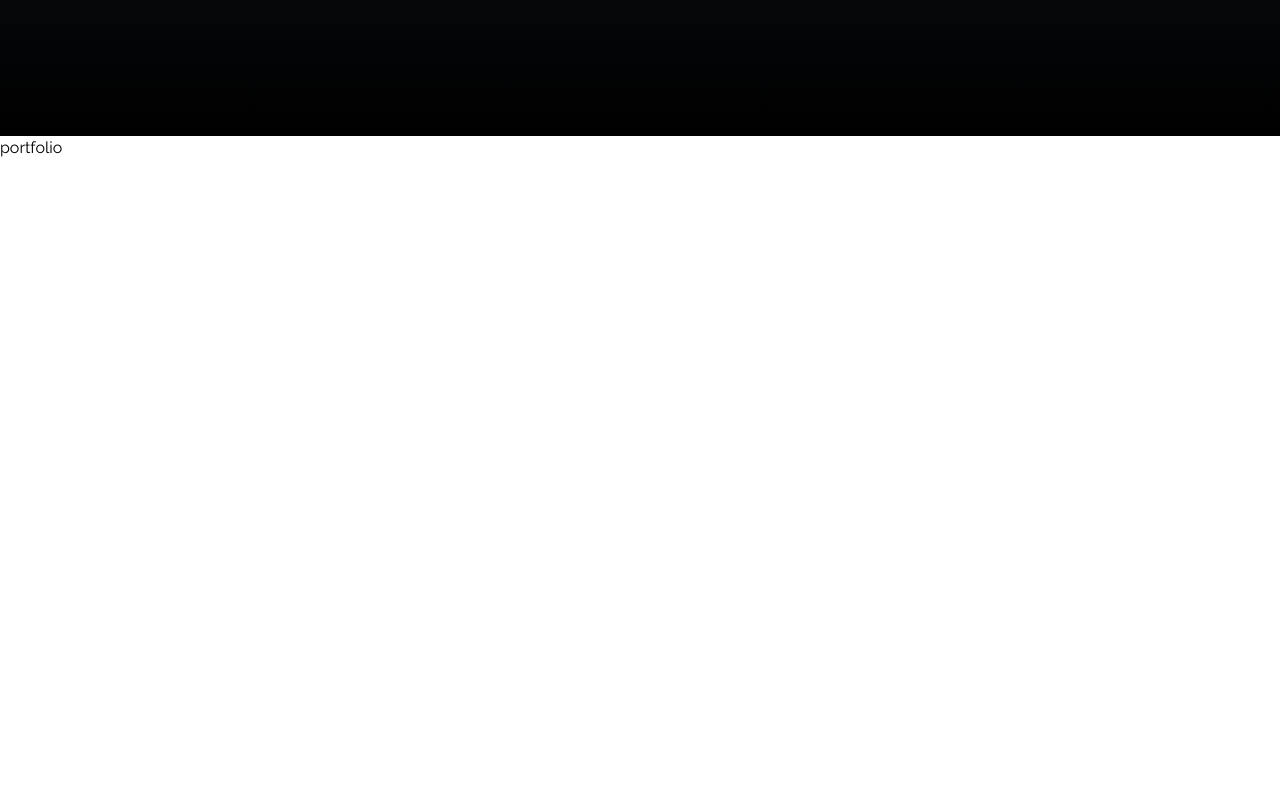
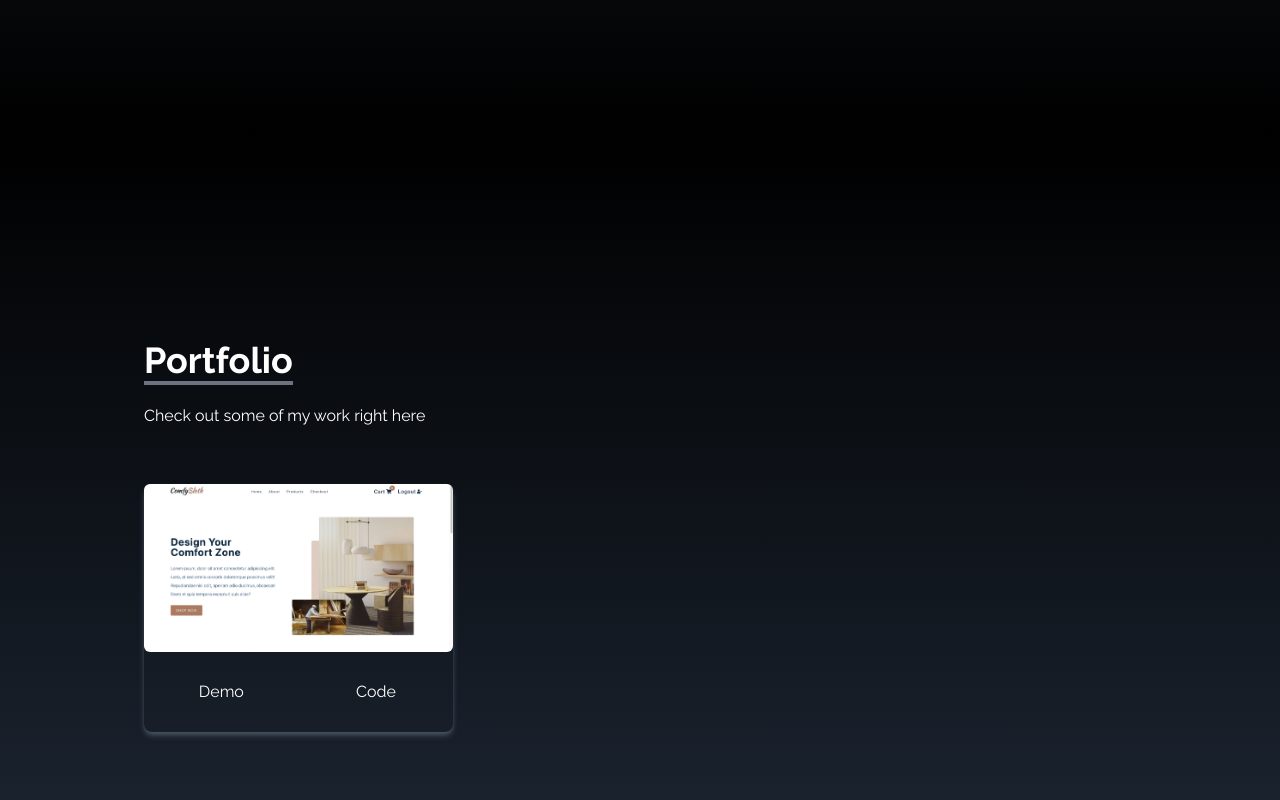
Before and after one commit to mrduman/Portfolio, a React (Create React App) app: page / in a window 1280 px wide. Shown: the part 1464-2264 px from the top of the page. Before the commit the page ends 1624 px from the top, so only its background shows below. Built offline with nearby package versions, Linux system fonts and the light colour scheme.

Commit message:
portfolio added

```diff
--- a/src/components/Portfolio.js
+++ b/src/components/Portfolio.js
@@ -1,9 +1,55 @@
 import React from "react";
+import comfyStore from "../assets/portfolio/comfyStore.jpg";
 
 function Portfolio() {
+  const portfolios = [
+    {
+      id: 1,
+      src: comfyStore,
+      demoLink: "https://comfy-store-appl.netlify.app/",
+    },
+  ];
+
+  const handleDemoClick = (demoLink) => {
+    window.open(demoLink, "_blank");
+  };
+
   return (
-    <div>
-      <h1>portfolio</h1>
+    <div
+      name="portfolio"
+      className="bg-gradient-to-b from-black to-gray-800 w-full text-white md:h-screen"
+    >
+      <div className="max-w-screen-lg p-4 mx-auto flex flex-col justify-center w-full h-full">
+        <div className="pb-8">
+          <p className="text-4xl font-bold inline border-b-4 border-gray-500">
+            Portfolio
+          </p>
+          <p className="py-6">Check out some of my work right here</p>
+        </div>
+
+        <div className="grid sm:grid-cols-2 md:grid-cols-3 gap-8 px-12 sm:px-0">
+          {portfolios.map(({ id, src, demoLink }) => (
+            <div key={id} className="shadow-md shadow-gray-600 rounded-lg">
+              <img
+                src={src}
+                alt="comfy store"
+                className="rounded-md duration-200 hover:scale-105"
+              />
+              <div className="flex items-center justify-center">
+                <button
+                  className="w-1/2 px-6 py-3 m-4 duration-200 hover:scale-105"
+                  onClick={() => handleDemoClick(demoLink)}
+                >
+                  Demo
+                </button>
+                <button className="w-1/2 px-6 py-3 m-4 duration-200 hover:scale-105">
+                  Code
+                </button>
+              </div>
+            </div>
+          ))}
+        </div>
+      </div>
     </div>
   );
 }
```
Also changed, not shown: src/assets/portfolio/comfyStore.jpg (added).
